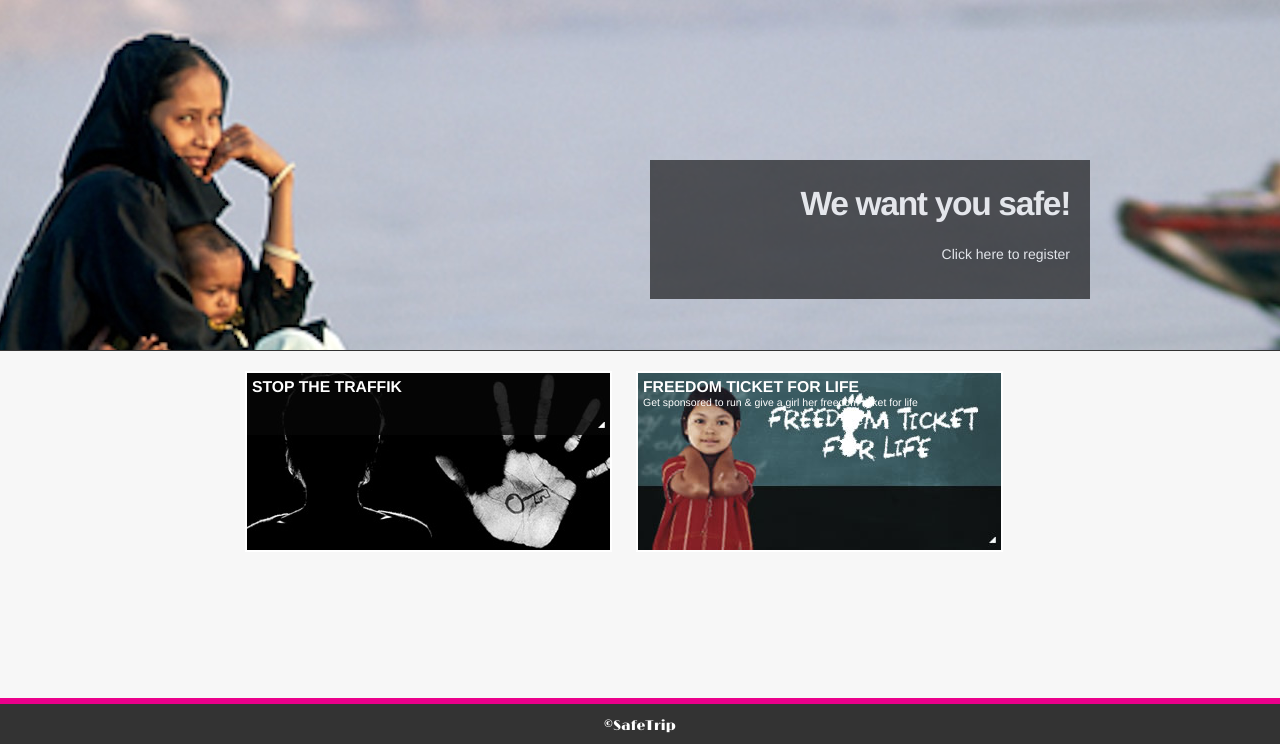
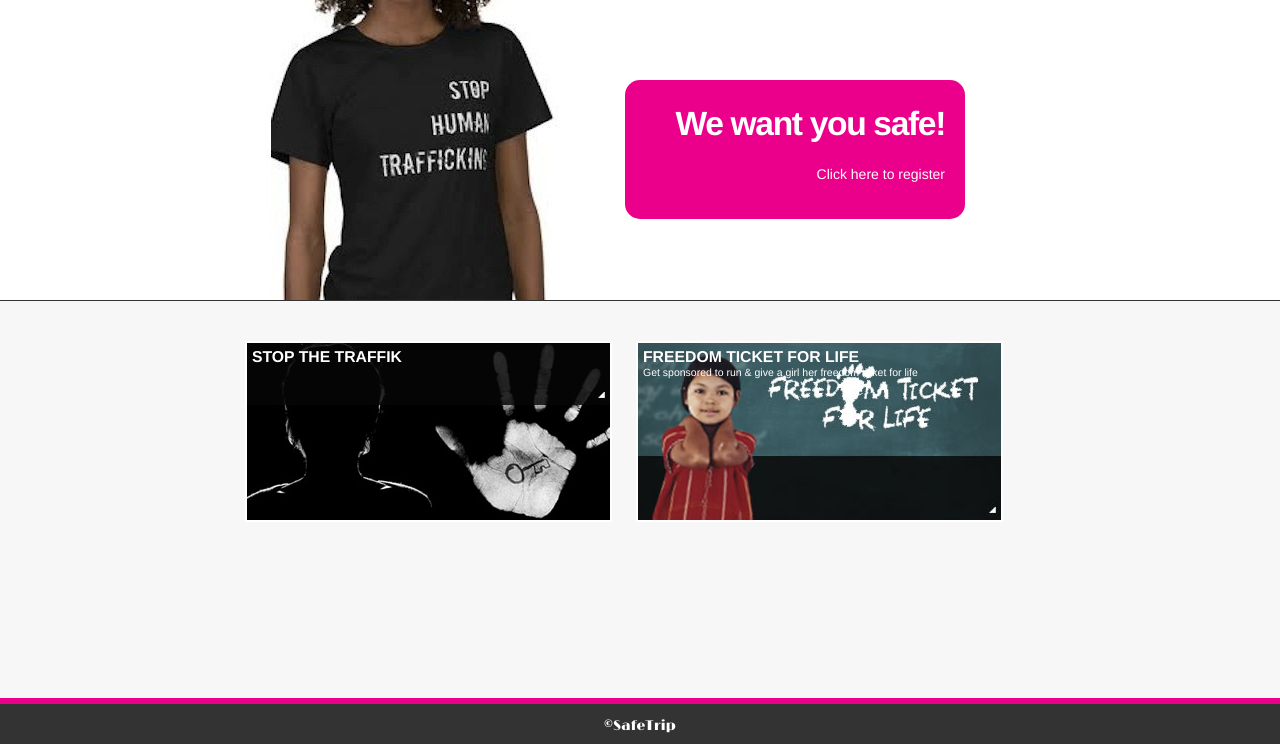
Before and after one commit to gareth-lloyd/safetrip, a Django app: template templates/test-home.html in a window 1280 px wide. Shown: the part 56-800 px from the top of the page. Run offline with Django 3.2, Linux system fonts and the light colour scheme; the template is opened without the code that fills it, so the values that code supplies are empty; some web fonts are replaced.

Commit message:
finished landing page

```diff
--- a/static/main.css
+++ b/static/main.css
@@ -64,7 +64,7 @@ body {background:#f7f7f7 none repeat scroll 0 0; color:#282828; font-family:'Hel
 #banner_wrap {
     height:auto;
     position:relative;
-    height:350px;
+    height:300px;
     overflow: visible;
     border-bottom:1px solid #333333;
 }
@@ -78,18 +78,18 @@ body {background:#f7f7f7 none repeat scroll 0 0; color:#282828; font-family:'Hel
 }
 .ad_banneroverlay {
     margin:0 auto 0 auto;
-    top:160px;
+    top:80px;
     position:relative;
-    width:900px;
+    width:650px;
     height:auto;
 }
 #ad_banner_content {
-    height:350px;
+    height:300px;
     overflow:hidden
 }
 #ad_banner_content .ad_bannerwrap {
     position: absolute;
-    height:350px;
+    height:300px;
     width:100%;
     background-position:top center;
 }
@@ -140,12 +140,11 @@ body {background:#f7f7f7 none repeat scroll 0 0; color:#282828; font-family:'Hel
 }
 .banner_text {
     padding:20px;
-    /*background: transparent url(../masterImages/banner_content_bg.png) repeat top left;*/
-    background-color:#000;
-    opacity:0.6;
+    -moz-border-radius:15px; -webkit-border-radius:15px; border-radius:15px;
+    background-color:#eb008b;
     text-align:right;
     float:right;
-    min-width: 400px;
+    min-width: 300px;
 
 }
 .banner_text h2 {
@@ -164,7 +163,7 @@ body {background:#f7f7f7 none repeat scroll 0 0; color:#282828; font-family:'Hel
 /* features */
 
 #features {
-margin: 20px auto;
+margin: 40px auto;
 width:790px;
 overflow: hidden;
 }
--- a/templates/test-home.html
+++ b/templates/test-home.html
@@ -15,20 +15,11 @@
   <div id="banner_wrap">
 	  <div id="ad_banner_content">
 
-		<div id="ad_banner_0" class="ad_bannerwrap active_banner" style="background-image: url(../static/images/banner-500.jpg); visibility: visible; zoom: 1; opacity: 1; ">
+		<div id="ad_banner_0" class="ad_bannerwrap active_banner" style="background-image: url(../static/images/banner.jpg); visibility: visible; zoom: 1; opacity: 1; ">
 	    	<div class="ad_banneroverlay">
 	            <div class="banner_text">
 	                <h2>We want you safe!</h2>
 	                <div class="ad_bannerarticle"><p><a target="_self" title="Link to Young People page" href="/missing-people/young-people">Click here to register</a></p></div>
-	            </div>
-	        </div>
-	    </div>
-
-	    <div id="ad_banner_1" class="ad_bannerwrap active_banner" style="background-image: url(../static/images/weekly-banner-300.jpg); visibility: hidden; zoom: 1; opacity: 1; ">
-	    	<div class="ad_banneroverlay">
-	            <div class="banner_text">
-	                <h2>Weekly Appeal</h2>
-	                <div class="ad_bannerarticle"><p><a target="_self" title="Link to Young People page" href="/missing-people/young-people">Click here to find out more</a></p></div>
 	            </div>
 	        </div>
 	    </div>
```
Also changed, not shown: static/images/banner.jpg, static/images/temp3.jpg (added).
